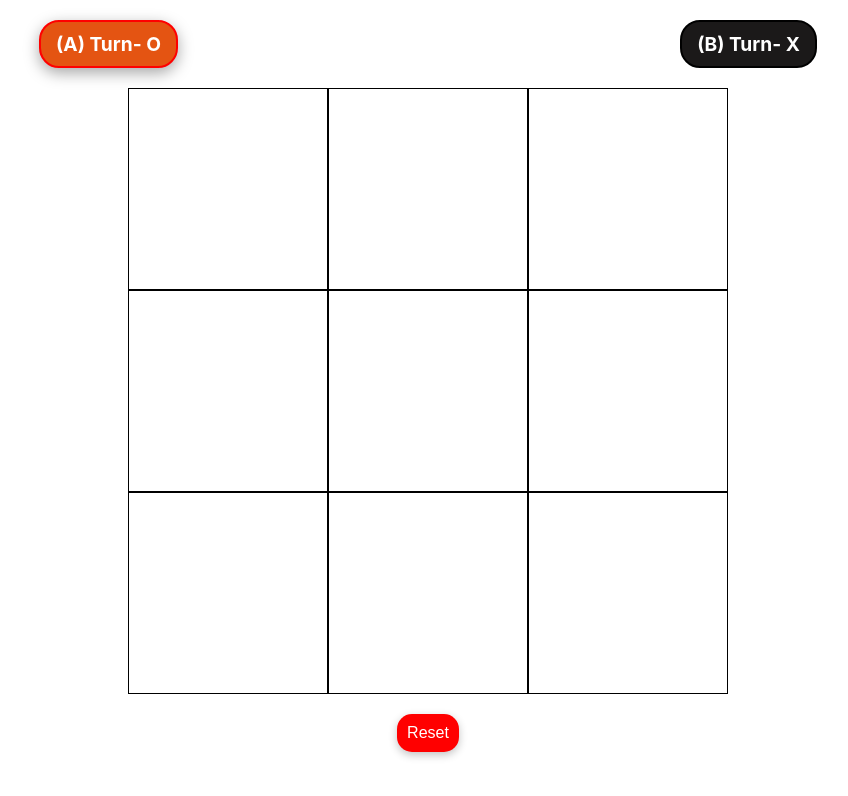
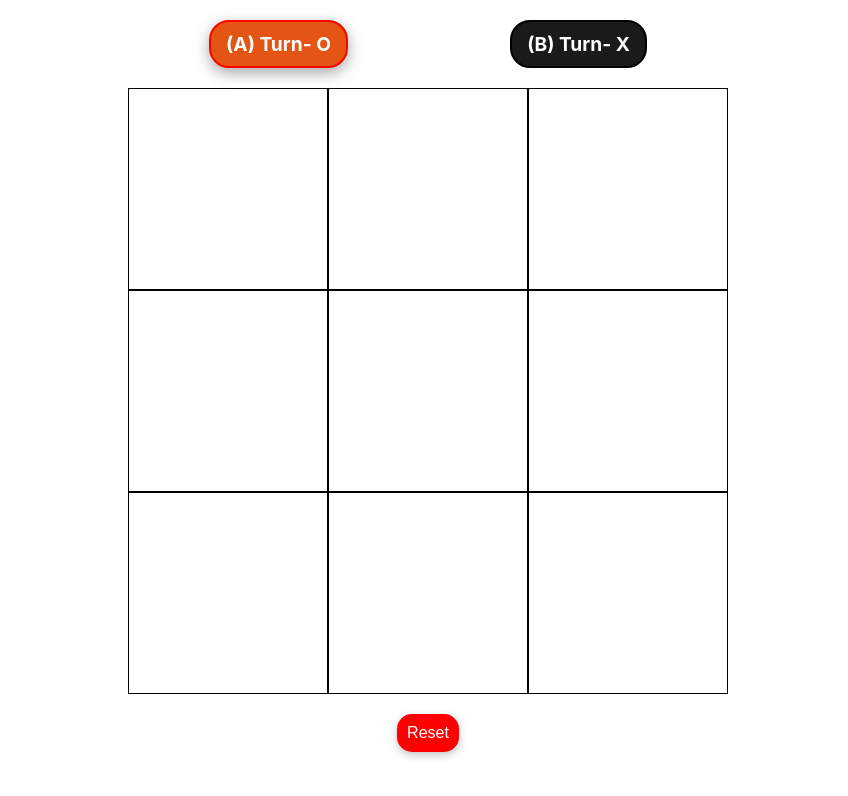
Before and after one commit to shubhamkr2/Tic-Tac-Toe_game, a React (Create React App) app: page / in a window 1280 px wide. Shown: the top 796 px of the page, without its empty margins (212-1060 px from the left). Built offline with nearby package versions, Linux system fonts and the light colour scheme.

Commit message:
winner function updated

```diff
--- a/src/Styles/Board.module.css
+++ b/src/Styles/Board.module.css
@@ -13,6 +13,9 @@
 .active_player {
   display: flex;
   justify-content: space-around;
+  max-width: 600px;
+  min-width: 300px;
+  margin: auto;
 }
 span {
   border: 2px solid black;
```
